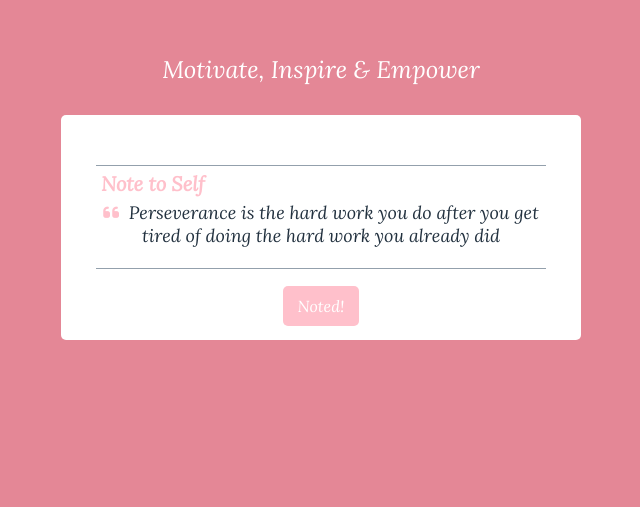
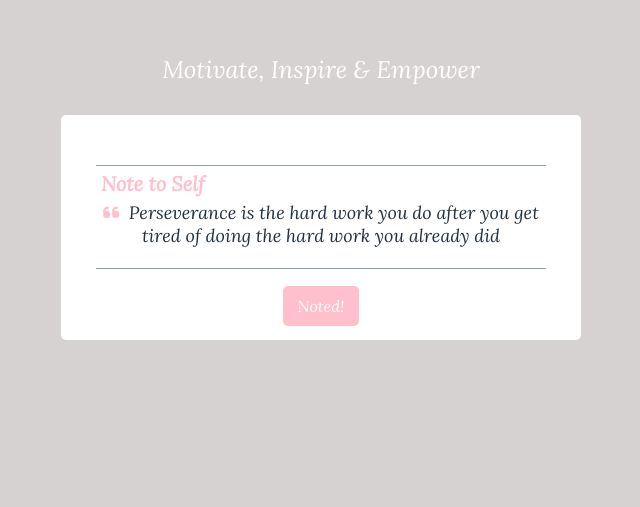
Before and after one commit to jd-dgtl/MotivationalQuoteGenerator, a plain HTML site: page index.html in a window 1280 px wide. Shown: the part 121-628 px from the top of the page, without its empty margins (319-959 px from the left). Drawn offline with Linux system fonts and the light colour scheme.

Commit message:
Add files via upload

```diff
--- a/style.css
+++ b/style.css
@@ -3,10 +3,10 @@
     margin: 0;
     padding: 0;
     box-sizing: border-box;
-    font-family: 'Lora', serif;;
+    font-family: 'Lora', serif;
 }
 body {
-    background-color: rgb(228, 135, 150);
+    background-color: rgb(214, 210, 210);
     height: 100vh;
     display: flex;
     justify-content: center;
```
